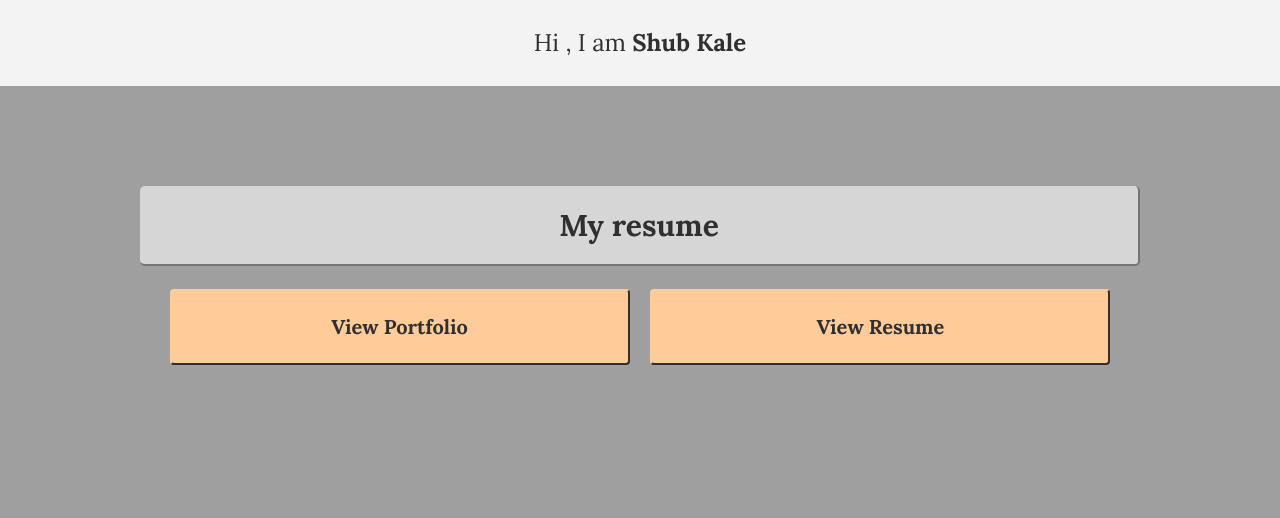
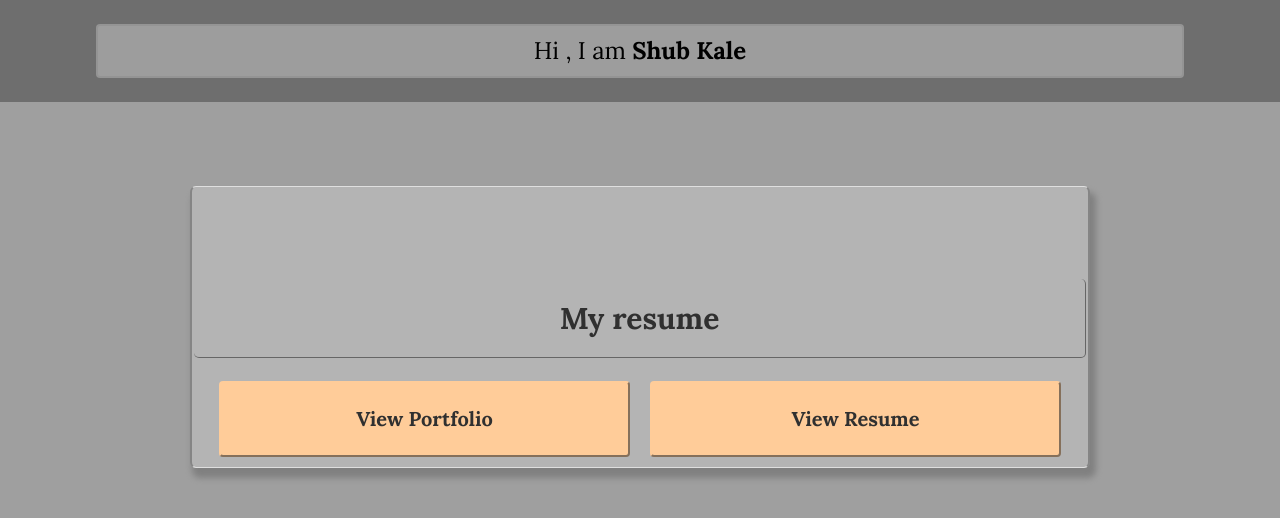
Before and after one commit to ShubK98/LandPg, a plain HTML site: page index.html in a window 1280 px wide. Drawn offline with nearby package versions, Linux system fonts and the light colour scheme.

Commit message:
better ui

```diff
--- a/css/style.css
+++ b/css/style.css
@@ -40,6 +40,8 @@
 /* endable this to add smooth scrolling */
  html{
     scroll-behavior: smooth ;
+    overflow: hidden;
+
  }
 
 
@@ -51,6 +53,9 @@ body {
     font-size: var(--fs-body);
     line-height: 1.6;
     overflow: hidden;
+
+    background-color: #9F9F9F;
+
 }
 @keyframes zoomies{
 
@@ -77,8 +82,22 @@ body {
         color: white;
     }
     100%{
-        background-color: white ;
-        color: var(--clr-dark);
+        background-color: #6e6e6e;
+        color: white;
+    }
+
+}
+
+@keyframes zoomies6{
+
+    0%{
+        background-color: #ff7f5075;
+    }
+     85%{
+        background-color: transparent;
+    }
+    100%{
+        background-color: #ff7f5075;
     }
 
 }
@@ -116,6 +135,22 @@ header {
                 } */
             }
 
+            .wrp{
+                background-color: #d1d1d16b;
+                padding: 2px;
+                width: 90%;
+                margin-left: auto;
+                margin-right:auto  ;
+                margin-top: 90px;
+
+                border: 2px solid #6969699f;
+                border-top: 1px solid #ffffff93;
+                border-bottom:1px solid #ffffff93;
+                border-radius: 6px;
+
+                box-shadow: 4px 8px 6px 2px grey;
+            }
+
 
                                                                 .Myres
                                                                 {
@@ -123,12 +158,11 @@ header {
                                                                     text-align: center;
                                                                     margin:auto;
                                                                     height:fit-content;
-                                                                    padding-bottom: 30vh;
+                                                                    padding-bottom: 0vh;
                                                                     padding-top: 12vh;
                                                                     height: 100vh;
 
-                                                                    animation: zoomies 2s ease-in;
-
+                                                                    /* animation: zoomies 2s ease-in; */
                                                                 }
 
                                                                 .Res
@@ -151,10 +185,11 @@ header {
                                                                 {   margin-top: 3em;
                                                                     padding:0.5em 0em;
                                                                     margin-bottom: 0.5em;
-                                                                    background-color: #f5f5f5a6;
+                                                                    background-color: var var(--clr-accent);
                                                                     border-radius: 5px;
-                                                                    border-bottom:2px solid #30303094;
-                                                                    border-right:2px solid #30303094;
+                                                                    border-bottom:1px solid #30303094;
+                                                                    border-right:1px solid #30303094;
+                                                                    /* border-left:1px solid #30303094; */
 
                                                                     font-size: 30px;
 
@@ -175,7 +210,7 @@ header {
                                                                     font-weight: 570;
                                                                     border-radius: 4px;
                                                                     margin:8px;
-                                                                    border:2px solid var(--clr-dark);
+                                                                    border:2px solid #30303096;
                                                                     font-size: 20px;
                                                                     cursor: pointer;
                                                                     text-decoration: none;
@@ -205,8 +240,9 @@ header {
                                                                     .Myres
                                                                         {
                                                                        height: 90%;
-                                                                       padding-bottom: 12em;
-                                                                       animation: zoomies 4s ease-in;
+                                                                       padding-bottom: 2em;
+                                                                       /* animation: zoomies 4s ease-in; */
+
                                                                         }
                                                                     .buttn
                                                                         {
@@ -214,25 +250,27 @@ header {
                                                                             width:60%;
                                                                             margin:auto;
                                                                             margin-bottom: 5px;
-                                                                            width: 80%;
+                                                                            width: 95%;
                                                                             font-size: large;
 
                                                                             animation: zoomies3 2.5s ease-in;
                                                                             white-space:nowrap;
 
 
+
                                                                         }
                                                                         .section__title--Res
                                                                         {
-                                                                            width: 80%;
+                                                                            width: 95%;
                                                                             margin:auto;
-                                                                            margin-top: 3em;
+                                                                            margin-top: 8px;
                                                                             margin-bottom: 8px;
                                                                             background-color: #ffffff15;
                                                                             transition: 300ms;
+                                                                            border-right: 0px;
+
                                                                         }
                                                                         .section__title--Res:hover{
-                                                                            background-color: #ff7f50b9;
                                                                         }
 
                                                                 }
@@ -259,10 +297,23 @@ header {
     position: absolute;
     font-size: x-large;
     width: 100%;
-    background-color: #f3f3f3;
+    background-color: #6e6e6e;
+    color: white;
+    align-content: center;
 
     animation: zoomies2 4s ease-in;
 
+}
+
+.kuchb p{
+    background-color: #bbbbbb9d;
+    width: 85%;
+    color: black;
+    border-radius: 4px;
+    margin-left: auto;
+    margin-right: auto;
+    padding: 6px 40px;
+    border: 2px solid #8080804d;
 }
 
 
--- a/index.html
+++ b/index.html
@@ -41,10 +41,14 @@
           <!-- My Resume -->
     <div class="Res" id="MyResu">
         <section class="Myres" id="resu">
+
+
+            <div class="wrp">
             <h2 class="section__title section__title--Res">My resume</h2>
             <a class="buttn"  href="https://shubk98.github.io/Portfolio/"> View Portfolio</a>
 
             <a class="buttn"  href="https://drive.google.com/file/d/1OQjaM4RYPAcFUYELNqeYRmJW7kBeHvqq/view?usp=sharing">View Resume</a>
+            </div>
            <!-- <embed src="ShubResume.pdf#toolbar=0"type="application/pdf" class="pdfile">-->
 
 
```
